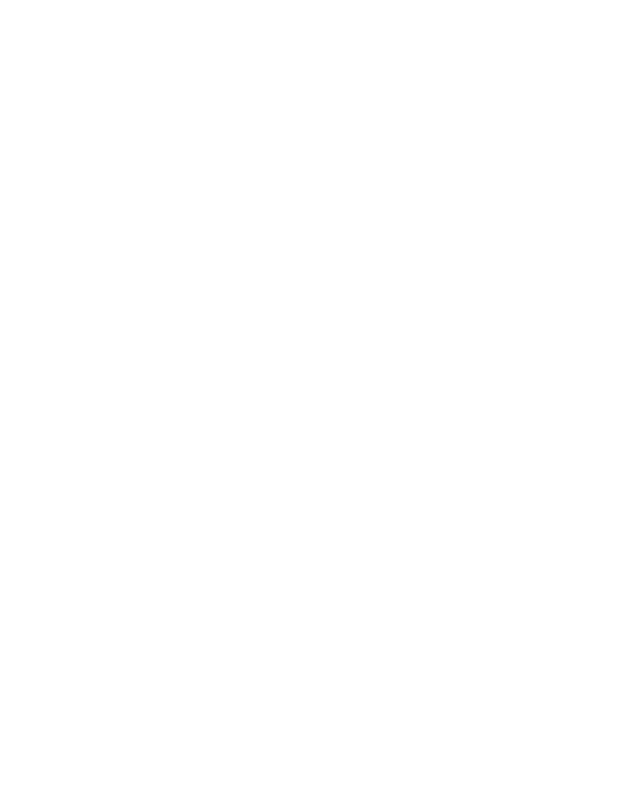
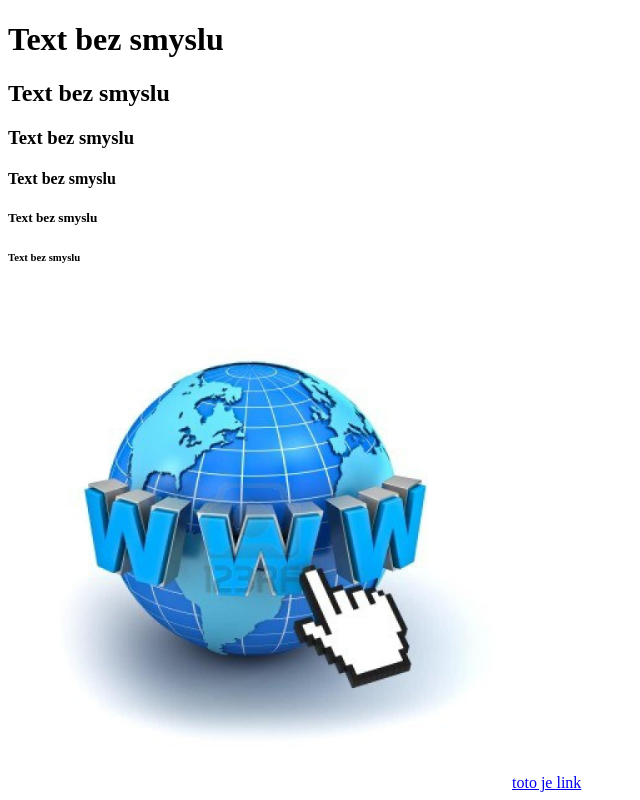
Before and after one commit to stepandvorsky/testIT, a plain HTML site: page index.htm in a window 1280 px wide. Shown: the whole page, without its empty margins (0-640 px from the left). Drawn offline with Linux system fonts and the light colour scheme.

Commit message:
Add files via upload

```diff
--- a/index.htm
+++ b/index.htm
@@ -6,6 +6,14 @@
     <title>Test</title>
 </head>
 <body>
+    <h1>Text bez smyslu</h1>
+    <h2>Text bez smyslu</h2>
+    <h3>Text bez smyslu</h3>
+    <h4>Text bez smyslu</h4>
+    <h5>Text bez smyslu</h5>
+    <h6>Text bez smyslu</h6>
+    <img src="World-Wide-Web-WWW.jpg" style="width:500px;height:500px;">
+    <a href="https://www.w3schools.com/html/html_basic.asp">toto je link</a>
 
 </body>
 </html>
```
Also changed, not shown: WA.jpg (added), World-Wide-Web-WWW.jpg (added).
